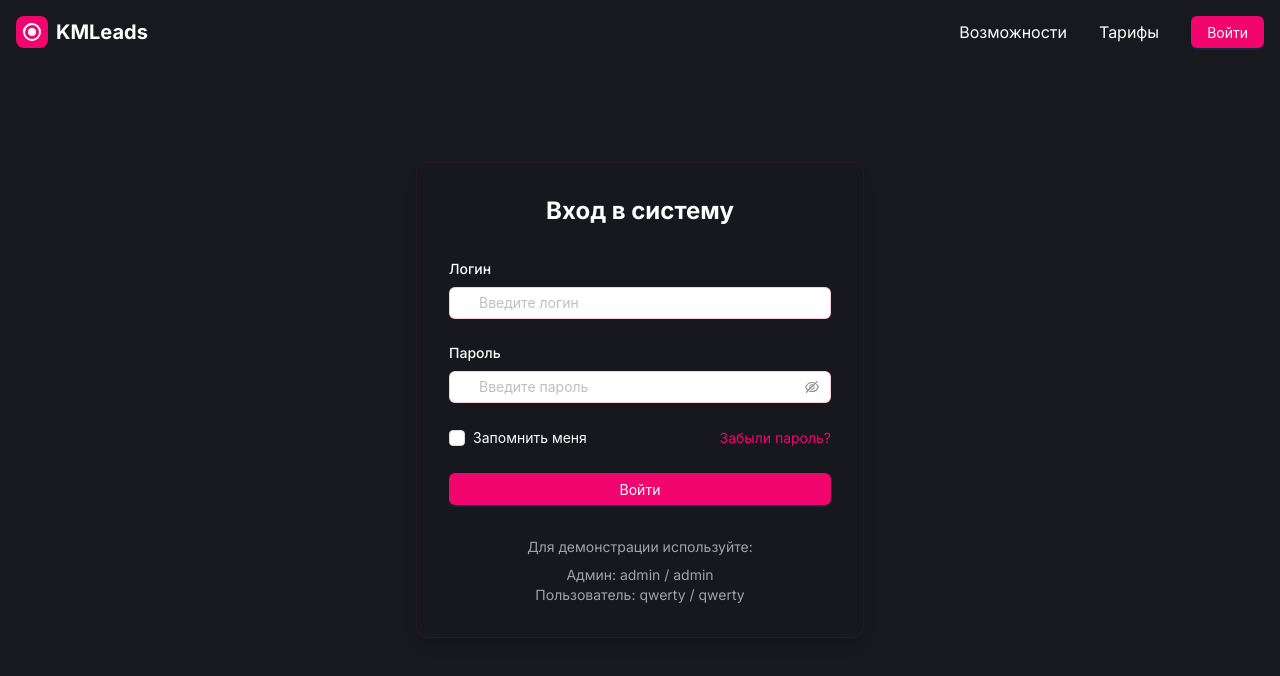
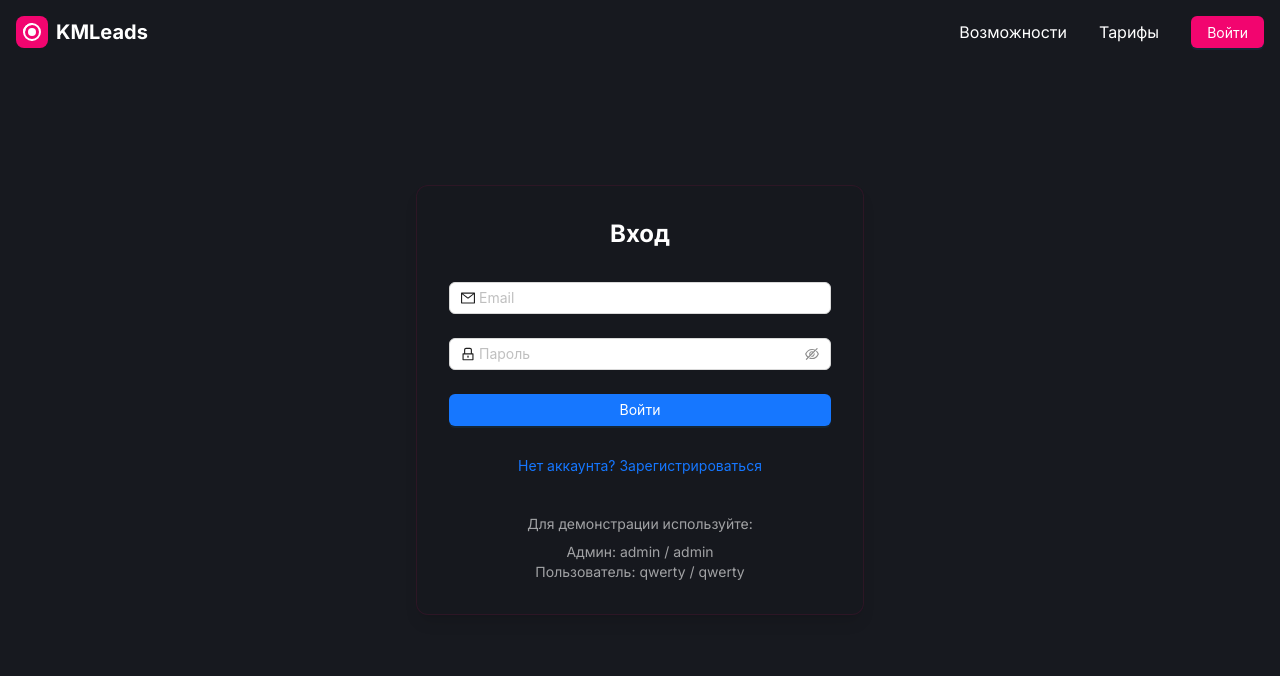
Before and after one commit to oleqpwrq/kmleadsadm, a Next.js app: page /login in a window 1280 px wide. Shown: the top 676 px of the page. Built offline with nearby package versions, Linux system fonts and the light colour scheme.

Commit message:
feat: добавлена локальная авторизация и хранение данных пользователей в localStorage

```diff
--- a/src/app/login/page.tsx
+++ b/src/app/login/page.tsx
@@ -1,40 +1,104 @@
 'use client';
 
-import { useState } from 'react';
+import { useState, useEffect } from 'react';
 import { useRouter } from 'next/navigation';
-import { Card, Input, Button, Checkbox, message } from 'antd';
-import { UserOutlined, LockOutlined } from '@ant-design/icons';
+import { Form, Input, Button, message } from 'antd';
+import { UserOutlined, LockOutlined, MailOutlined, SendOutlined } from '@ant-design/icons';
 import Header from '@/components/Header';
+
+interface User {
+  id: number;
+  name: string;
+  username: string;
+  email: string;
+  password: string;
+  plan: string;
+  status: string;
+}
 
 export default function LoginPage() {
   const router = useRouter();
-  const [loading, setLoading] = useState(false);
-  const [error, setError] = useState('');
+  const [isRegistering, setIsRegistering] = useState(false);
+  const [form] = Form.useForm();
 
-  const handleSubmit = async (e: React.FormEvent<HTMLFormElement>) => {
-    e.preventDefault();
-    setLoading(true);
-    setError('');
+  // Инициализация localStorage при первом рендере
+  useEffect(() => {
+    if (!localStorage.getItem('users')) {
+      // Создаем начальных пользователей
+      const initialUsers: User[] = [
+        {
+          id: 1,
+          name: 'Admin',
+          username: '@admin',
+          email: 'admin',
+          password: 'admin',
+          plan: 'Админ',
+          status: 'Активен'
+        },
+        {
+          id: 2,
+          name: 'User',
+          username: '@user',
+          email: 'qwerty',
+          password: 'qwerty',
+          plan: 'Базовый',
+          status: 'Активен'
+        }
+      ];
+      localStorage.setItem('users', JSON.stringify(initialUsers));
+    }
+  }, []);
 
-    const formData = new FormData(e.currentTarget);
-    const email = formData.get('email') as string;
-    const password = formData.get('password') as string;
+  const handleSubmit = (values: any) => {
+    if (isRegistering) {
+      // Получаем существующих пользователей
+      const users: User[] = JSON.parse(localStorage.getItem('users') || '[]');
 
-    try {
-      // Проверяем учетные данные
-      if (email === 'admin' && password === 'admin') {
-        // Админ
-        router.push('/admin');
-      } else if (email === 'qwerty' && password === 'qwerty') {
-        // Обычный пользователь
-        router.push('/dashboard');
+      // Проверяем, не существует ли уже пользователь с таким email
+      if (users.some(user => user.email === values.email)) {
+        message.error('Пользователь с таким email уже существует');
+        return;
+      }
+
+      // Создаем нового пользователя
+      const newUser: User = {
+        id: Date.now(),
+        name: values.name,
+        username: values.telegramUsername,
+        email: values.email,
+        password: values.password,
+        plan: 'не активирован',
+        status: 'Неактивно'
+      };
+
+      // Добавляем пользователя в список
+      users.push(newUser);
+      localStorage.setItem('users', JSON.stringify(users));
+
+      message.success('Регистрация успешна!');
+      setIsRegistering(false);
+      form.resetFields();
+    } else {
+      // Получаем пользователей
+      const users: User[] = JSON.parse(localStorage.getItem('users') || '[]');
+
+      // Ищем пользователя с введенными данными
+      const user = users.find(
+        u => u.email === values.email && u.password === values.password
+      );
+
+      if (user) {
+        // Сохраняем информацию о текущем пользователе
+        localStorage.setItem('currentUser', JSON.stringify(user));
+
+        if (user.email === 'admin') {
+          router.push('/admin');
+        } else {
+          router.push('/dashboard');
+        }
       } else {
-        setError('Неверный логин или пароль');
+        message.error('Неверный email или пароль');
       }
-    } catch (err) {
-      setError('Произошла ошибка при входе');
-    } finally {
-      setLoading(false);
     }
   };
 
@@ -45,58 +109,68 @@ export default function LoginPage() {
       <main className="min-h-screen flex items-center justify-center px-4">
         <div className="w-full max-w-md">
           <div className="p-8 bg-background/50 backdrop-blur-sm rounded-xl border border-primary/10 shadow-lg">
-            <h1 className="text-2xl font-bold text-text text-center mb-8">Вход в систему</h1>
+            <h1 className="text-2xl font-bold text-text text-center mb-8">
+              {isRegistering ? 'Регистрация' : 'Вход'}
+            </h1>
 
-            {error && (
-              <div className="mb-4 p-3 bg-red-100 text-red-700 rounded-lg">
-                {error}
+            <Form form={form} onFinish={handleSubmit} layout="vertical">
+              {isRegistering && (
+                <>
+                  <Form.Item
+                    name="telegramUsername"
+                    rules={[{ required: true, message: 'Введите юзернейм в телеграм' }]}
+                  >
+                    <Input prefix={<SendOutlined />} placeholder="Юзернейм в телеграм" />
+                  </Form.Item>
+                  <Form.Item
+                    name="name"
+                    rules={[{ required: true, message: 'Введите имя' }]}
+                  >
+                    <Input prefix={<UserOutlined />} placeholder="Имя" />
+                  </Form.Item>
+                </>
+              )}
+              <Form.Item
+                name="email"
+                rules={[{ required: true, message: 'Введите email' }]}
+              >
+                <Input prefix={<MailOutlined />} placeholder="Email" />
+              </Form.Item>
+              <Form.Item
+                name="password"
+                rules={[{ required: true, message: 'Введите пароль' }]}
+              >
+                <Input.Password prefix={<LockOutlined />} placeholder="Пароль" />
+              </Form.Item>
+              {isRegistering && (
+                <Form.Item
+                  name="confirmPassword"
+                  rules={[
+                    { required: true, message: 'Подтвердите пароль' },
+                    ({ getFieldValue }) => ({
+                      validator(_, value) {
+                        if (!value || getFieldValue('password') === value) {
+                          return Promise.resolve();
+                        }
+                        return Promise.reject(new Error('Пароли не совпадают'));
+                      },
+                    }),
+                  ]}
+                >
+                  <Input.Password prefix={<LockOutlined />} placeholder="Подтвердите пароль" />
+                </Form.Item>
+              )}
+              <Form.Item>
+                <Button type="primary" htmlType="submit" block>
+                  {isRegistering ? 'Зарегистрироваться' : 'Войти'}
+                </Button>
+              </Form.Item>
+              <div className="text-center">
+                <Button type="link" onClick={() => setIsRegistering(!isRegistering)}>
+                  {isRegistering ? 'Уже есть аккаунт? Войти' : 'Нет аккаунта? Зарегистрироваться'}
+                </Button>
               </div>
-            )}
-
-            <form onSubmit={handleSubmit} className="space-y-6">
-              <div>
-                <label className="block text-sm font-medium text-text mb-2">
-                  Логин
-                </label>
-                <Input
-                  name="email"
-                  type="text"
-                  required
-                  prefix={<UserOutlined />}
-                  placeholder="Введите логин"
-                  className="w-full bg-white border-primary/20 text-text focus:border-primary"
-                />
-              </div>
-
-              <div>
-                <label className="block text-sm font-medium text-text mb-2">
-                  Пароль
-                </label>
-                <Input.Password
-                  name="password"
-                  required
-                  prefix={<LockOutlined />}
-                  placeholder="Введите пароль"
-                  className="w-full bg-white border-primary/20 text-text focus:border-primary"
-                />
-              </div>
-
-              <div className="flex items-center justify-between">
-                <Checkbox className="text-text">Запомнить меня</Checkbox>
-                <a href="#" className="text-sm text-primary hover:text-primary/80">
-                  Забыли пароль?
-                </a>
-              </div>
-
-              <Button
-                type="primary"
-                htmlType="submit"
-                loading={loading}
-                className="w-full bg-primary hover:bg-primary/90 text-text"
-              >
-                Войти
-              </Button>
-            </form>
+            </Form>
 
             <div className="mt-8 text-center text-sm text-text/60">
               <p>Для демонстрации используйте:</p>
```
Also changed, not shown: src/app/admin/clients/page.tsx (+36 -75 lines).
